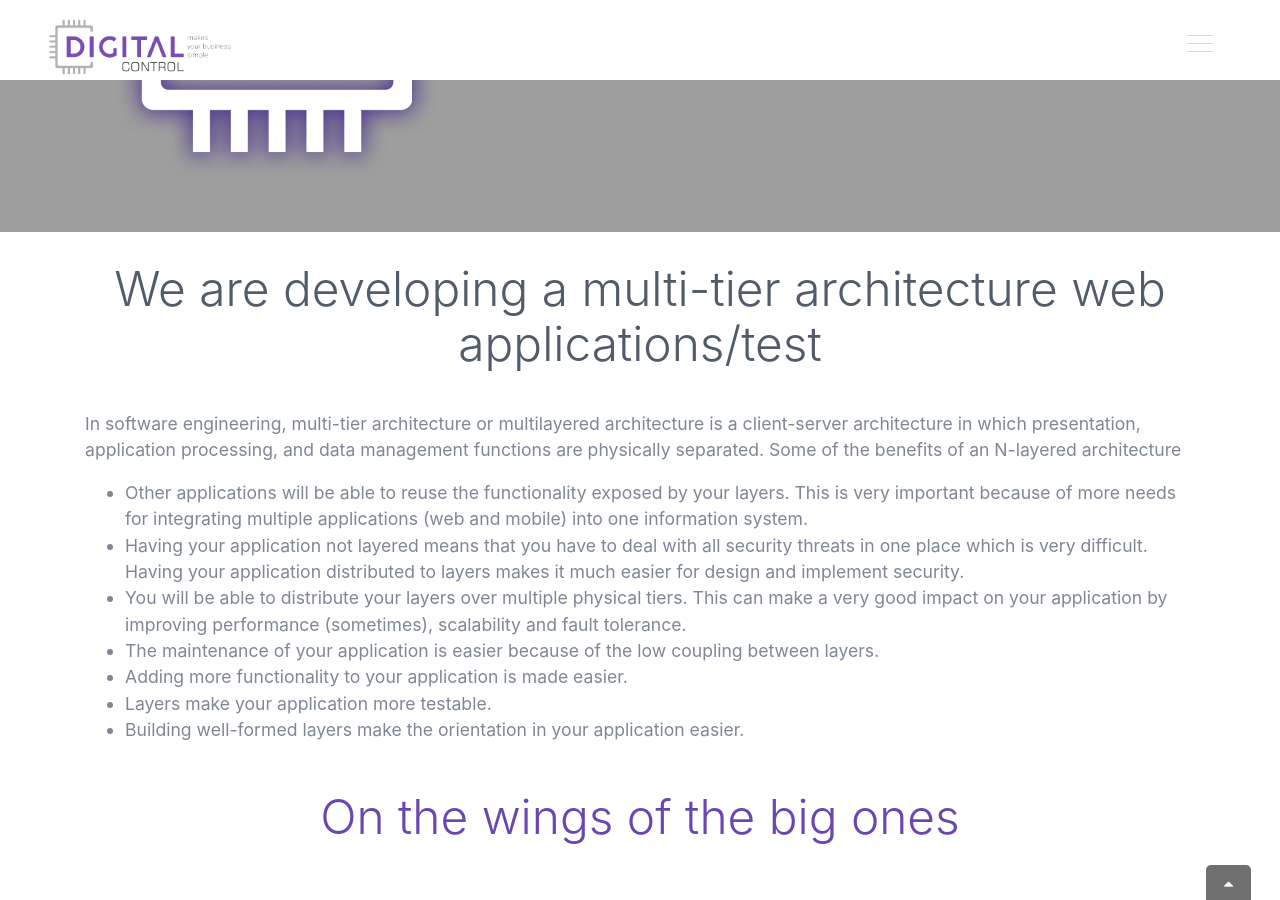
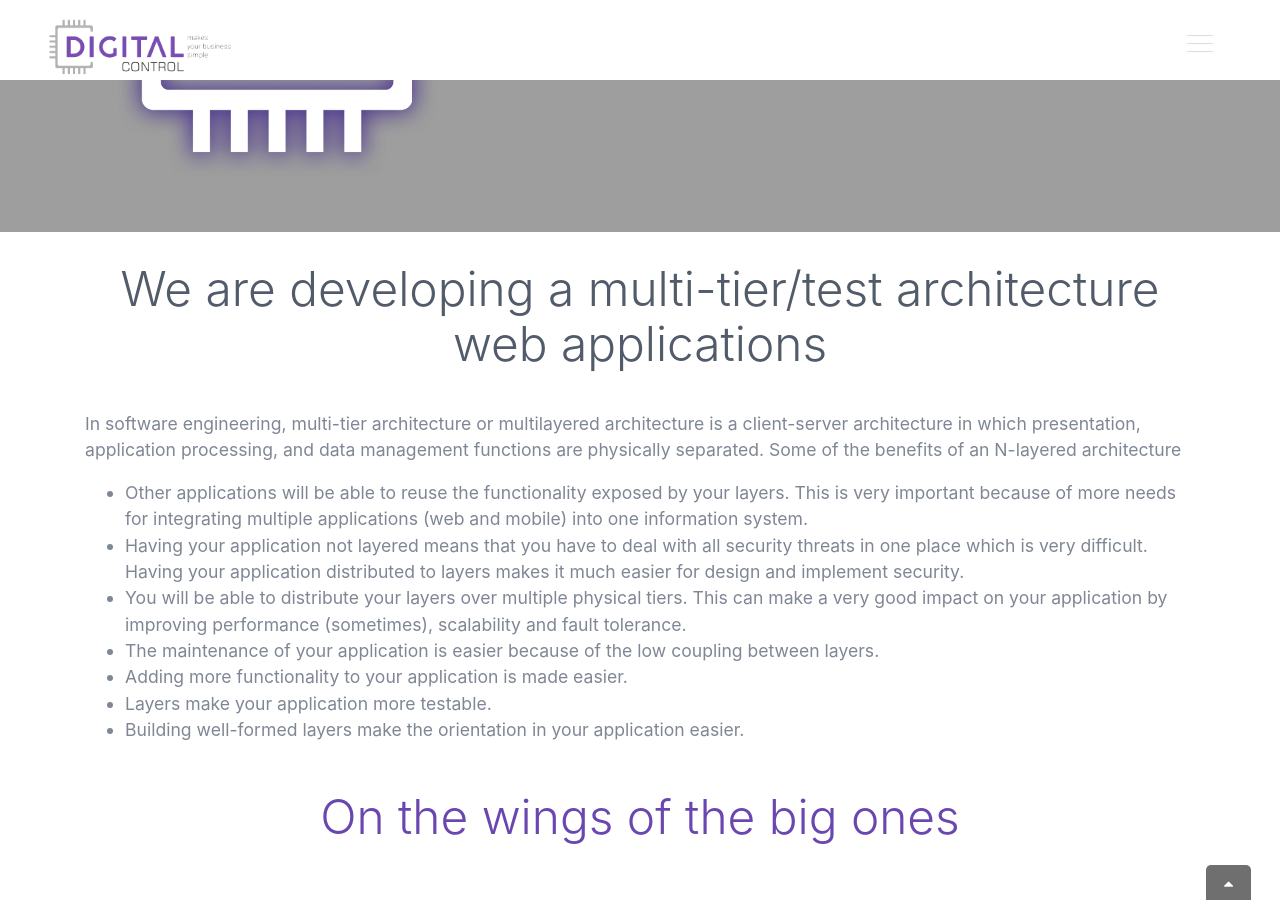
Before and after one commit to DjordjevicLuka/DigCtrl, a Jekyll site: the page built from index.md, in a window 1280 px wide and 900 px high, scrolled down 440 px. Built offline with Jekyll 4.4.1, drawn with Linux system fonts in a browser that asks for light colours; nearby versions of some CDN libraries.

```diff
--- a/index.md
+++ b/index.md
@@ -1,7 +1,7 @@
 ---
 layout: main-page
 moto: makes your business simple edit by Dario
-our-business: We are developing a multi-tier architecture web applications/test
+our-business: We are developing a multi-tier/test architecture web applications
 business-explanation: In software engineering, multi-tier architecture or multilayered
   architecture is a client-server architecture in which presentation, application
   processing, and data management functions are physically separated. Some of the
```
